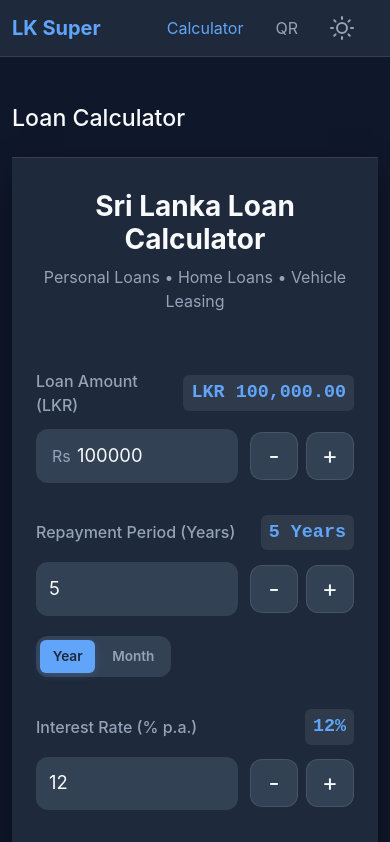
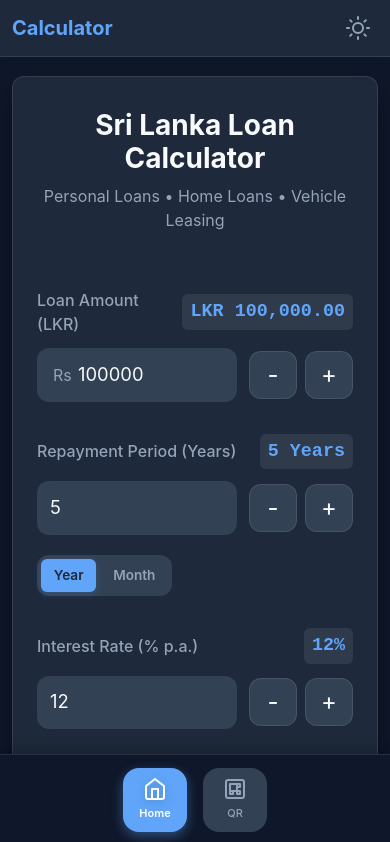
Before and after one commit to dushyanthkandiah/srilanka-bank-loan-calculator, a Next.js app: page / in a window 390 px wide. Shown: the top 842 px of the page. Built offline with nearby package versions, Linux system fonts and the light colour scheme.

Commit message:
feat: Implement bottom navigation and mobile navigation handler; update styles for responsiveness

```diff
--- a/src/app/calculator/BreakdownTable.module.css
+++ b/src/app/calculator/BreakdownTable.module.css
@@ -13,9 +13,7 @@
     .card {
         padding-left: 0.25rem;
         padding-right: 0.25rem;
-        border-radius: 0;
-        border-left: none;
-        border-right: none;
+        border-radius: var(--radius);
     }
 }
 
--- a/src/app/calculator/Calculator.module.css
+++ b/src/app/calculator/Calculator.module.css
@@ -8,8 +8,8 @@
 
 @media (max-width: 767px) {
     .container {
-        padding-left: 0;
-        padding-right: 0;
+        padding-left: 1rem;
+        padding-right: 1rem;
     }
 }
 
@@ -17,7 +17,7 @@
     background: var(--surface);
     /* Fallback/Dark default */
     border: 1px solid rgba(255, 255, 255, 0.1);
-    border-radius: 24px;
+    border-radius: 18px;
     padding: 2.5rem;
     width: 100%;
     max-width: 500px;
@@ -30,9 +30,7 @@
 @media (max-width: 767px) {
     .card {
         padding: 2rem 1.5rem;
-        border-radius: 0;
-        border-left: none;
-        border-right: none;
+        border-radius: var(--radius);
     }
 }
 
--- /dev/null
+++ b/src/app/components/BottomNav.module.css
@@ -0,0 +1,62 @@
+.bottomNav {
+    height: 90px;
+    background-color: var(--background);
+    border-top: 1px solid var(--border-color);
+    padding-bottom: env(safe-area-inset-bottom);
+    z-index: 1030;
+    box-shadow: 0 -4px 12px rgba(0, 0, 0, 0.2);
+}
+
+.navItem {
+    display: flex;
+    flex-direction: column;
+    align-items: center;
+    justify-content: center;
+    text-decoration: none;
+    color: var(--text-muted);
+    font-size: 11px;
+    font-weight: 500;
+    gap: 4px;
+    transition: all 0.2s cubic-bezier(0.4, 0, 0.2, 1);
+    -webkit-tap-highlight-color: transparent;
+    user-select: none;
+    -webkit-user-select: none;
+    -webkit-touch-callout: none;
+    width: 64px;
+    height: 64px;
+    border-radius: 16px;
+    background-color: var(--bottom-nav-item-bg);
+}
+
+.navItem svg {
+    width: 24px;
+    height: 24px;
+    transition: transform 0.2s ease;
+}
+
+.navItem:active {
+    transform: scale(0.92);
+    opacity: 0.9;
+}
+
+.navItem.active {
+    background-color: var(--primary);
+    color: #ffffff;
+    box-shadow: 0 4px 12px rgba(var(--primary-rgb), 0.4);
+}
+
+.navItem.active svg {
+    transform: none;
+    filter: drop-shadow(0 2px 4px rgba(0, 0, 0, 0.2));
+}
+
+.navItem.active span {
+    font-weight: 600;
+}
+
+@media (hover: hover) {
+    .navItem:hover:not(.active) {
+        background-color: var(--surface-highlight);
+        color: var(--foreground);
+    }
+}
--- /dev/null
+++ b/src/app/components/BottomNav.tsx
@@ -0,0 +1,44 @@
+"use client";
+
+import React from "react";
+import Link from "next/link";
+import { usePathname } from "next/navigation";
+import styles from "./BottomNav.module.css";
+
+export default function BottomNav() {
+    const pathname = usePathname();
+
+    const handleTap = (e: React.MouseEvent, href: string) => {
+        if (pathname === href) {
+            e.preventDefault();
+        }
+        if (typeof window !== 'undefined' && navigator.vibrate) {
+            navigator.vibrate(10); // Very short haptic feedback
+        }
+    };
+
+    return (
+        <div className={`d-md-none fixed-bottom ${styles.bottomNav}`}>
+            <div className="d-flex justify-content-center align-items-center h-100 gap-3">
+                <Link
+                    href="/"
+                    className={`${styles.navItem} ${pathname === '/' ? styles.active : ''}`}
+                    onClick={(e) => handleTap(e, '/')}
+                    onContextMenu={(e) => e.preventDefault()}
+                >
+                    <svg xmlns="http://www.w3.org/2000/svg" width="24" height="24" viewBox="0 0 24 24" fill="none" stroke="currentColor" strokeWidth="2" strokeLinecap="round" strokeLinejoin="round"><path d="m3 9 9-7 9 7v11a2 2 0 0 1-2 2H5a2 2 0 0 1-2-2z"/><polyline points="9 22 9 12 15 12 15 22"/></svg>
+                    <span>Home</span>
+                </Link>
+                <Link
+                    href="/generate-qr"
+                    className={`${styles.navItem} ${pathname === '/generate-qr' ? styles.active : ''}`}
+                    onClick={(e) => handleTap(e, '/generate-qr')}
+                    onContextMenu={(e) => e.preventDefault()}
+                >
+                    <svg xmlns="http://www.w3.org/2000/svg" width="24" height="24" viewBox="0 0 24 24" fill="none" stroke="currentColor" strokeWidth="2" strokeLinecap="round" strokeLinejoin="round"><rect width="18" height="18" x="3" y="3" rx="2" ry="2"/><rect width="7" height="7" x="7" y="7"/><rect width="3" height="3" x="14" y="7"/><rect width="3" height="3" x="7" y="14"/><rect width="3" height="3" x="14" y="14"/></svg>
+                    <span>QR</span>
+                </Link>
+            </div>
+        </div>
+    );
+}
--- /dev/null
+++ b/src/app/components/MobileNavigationHandler.tsx
@@ -0,0 +1,26 @@
+"use client";
+
+import { useEffect } from "react";
+
+export default function MobileNavigationHandler() {
+    useEffect(() => {
+        // Only apply to mobile
+        if (typeof window === 'undefined' || window.innerWidth >= 768) return;
+
+        // Prevent back navigation
+        const preventBack = () => {
+            window.history.pushState(null, "", window.location.href);
+        };
+
+        // Initial push to have something to pop
+        window.history.pushState(null, "", window.location.href);
+
+        window.addEventListener('popstate', preventBack);
+
+        return () => {
+            window.removeEventListener('popstate', preventBack);
+        };
+    }, []);
+
+    return null;
+}
--- a/src/app/components/Navbar.tsx
+++ b/src/app/components/Navbar.tsx
@@ -10,15 +10,25 @@ export default function Navbar() {
     const { isDark, toggleTheme } = useTheme();
     const pathname = usePathname();
 
+    const getPageTitle = () => {
+        if (pathname === "/") return "Calculator";
+        if (pathname === "/generate-qr") return "QR Generator";
+        return "LK Super";
+    };
+
     return (
-        <nav className="navbar navbar-expand navbar-light mb-4" style={{ backgroundColor: 'var(--surface)', borderBottom: '1px solid var(--border-color)' }}>
+        <nav className="navbar navbar-expand navbar-light fixed-top" style={{ backgroundColor: 'var(--surface)', borderBottom: '1px solid var(--border-color)' }}>
             <div className="container">
-                <Link href="/" className="navbar-brand d-flex align-items-center" style={{ color: 'var(--primary)', fontWeight: 'bold' }}>
-                    LK Super
+                {/* Desktop Link, Mobile Text */}
+                <Link href="/" className="navbar-brand d-none d-md-flex align-items-center" style={{ color: 'var(--primary)', fontWeight: 'bold' }}>
+                    {getPageTitle()}
                 </Link>
+                <div className="navbar-brand d-flex d-md-none align-items-center" style={{ color: 'var(--primary)', fontWeight: 'bold' }}>
+                    {getPageTitle()}
+                </div>
 
                 <div className="d-flex align-items-center">
-                    <ul className="navbar-nav d-flex flex-row me-3">
+                    <ul className="navbar-nav d-flex flex-row me-3 d-none d-md-flex">
                         <li className="nav-item me-3">
                             <Link
                                 href="/"
@@ -37,10 +47,8 @@ export default function Navbar() {
                                 QR
                             </Link>
                         </li>
-                        <li className="nav-item d-flex align-items-center">
-                            <ThemeToggle isDark={isDark} toggleTheme={toggleTheme} />
-                        </li>
                     </ul>
+                    <ThemeToggle isDark={isDark} toggleTheme={toggleTheme} />
                 </div>
             </div>
         </nav>
--- a/src/app/globals.css
+++ b/src/app/globals.css
@@ -16,6 +16,7 @@
   --result-section-shadow: none;
   --value-display-bg: rgba(237, 244, 255, 0.08);
   --value-display-shadow: none;
+  --bottom-nav-item-bg: var(--surface-highlight);
 }
 
 .light {
@@ -35,6 +36,7 @@
   --result-section-shadow: none;
   --value-display-bg: rgba(29, 78, 216, 0.1);
   --value-display-shadow: none;
+  --bottom-nav-item-bg: #d5dce6;
 }
 
 * {
@@ -51,6 +53,12 @@ body {
   color: var(--foreground);
   font-family: 'Inter', system-ui, -apple-system, sans-serif;
   -webkit-font-smoothing: antialiased;
+}
+
+@media (max-width: 767.98px) {
+  body {
+    padding-bottom: 80px;
+  }
 }
 
 a {
--- a/src/app/layout.tsx
+++ b/src/app/layout.tsx
@@ -5,6 +5,8 @@ import "./globals.css";
 import { Analytics } from "@vercel/analytics/react";
 import { ThemeProvider } from "./context/ThemeContext";
 import Navbar from "./components/Navbar";
+import BottomNav from "./components/BottomNav";
+import MobileNavigationHandler from "./components/MobileNavigationHandler";
 
 /*
 const geistSans = Geist({
@@ -96,8 +98,10 @@ export default function RootLayout({
       </head>
       <body suppressHydrationWarning>
         <ThemeProvider>
+          <MobileNavigationHandler />
           <Navbar />
           {children}
+          <BottomNav />
           <Analytics />
         </ThemeProvider>
       </body>
```
Also changed, not shown: src/app/generate-qr/page.tsx (+12 -10 lines).
